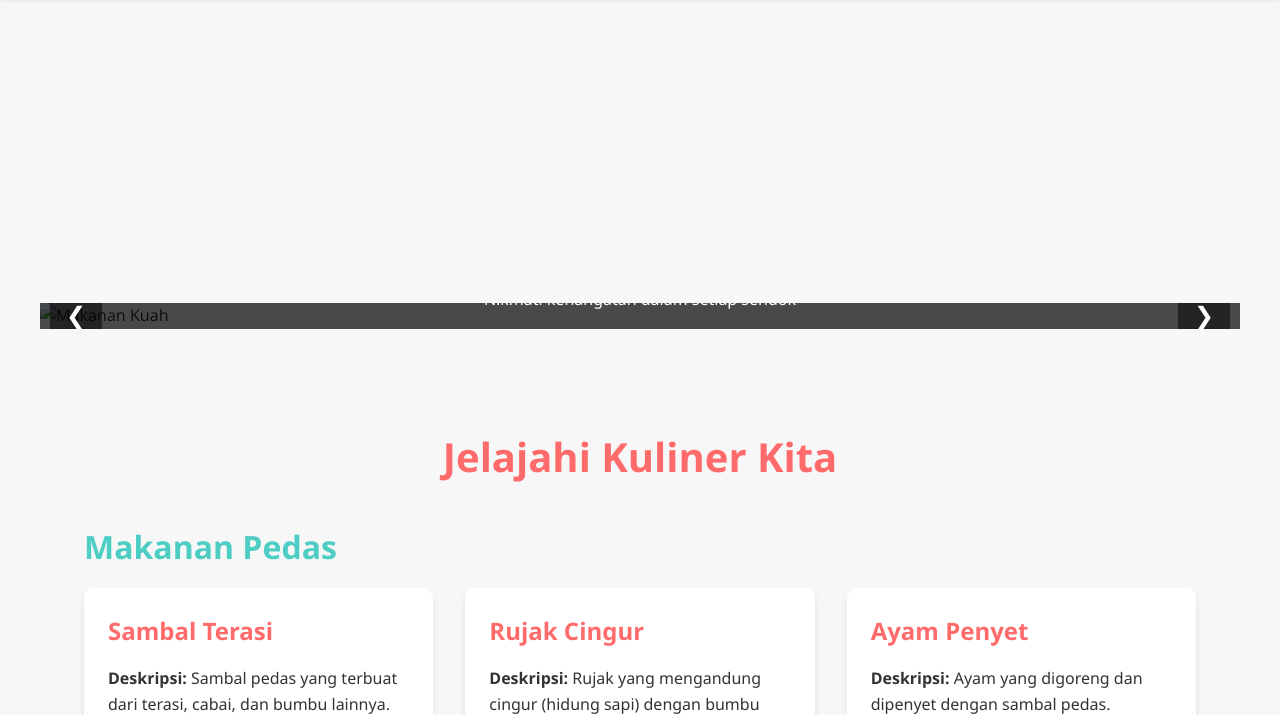
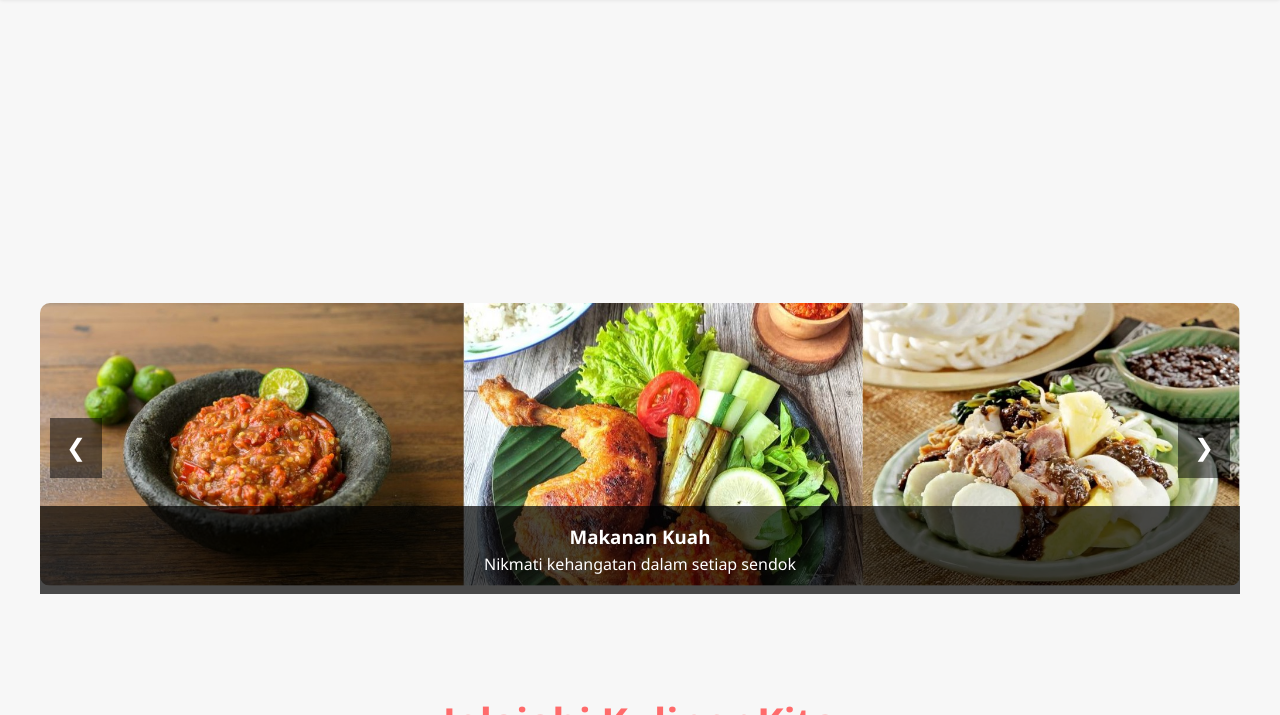
Before and after one commit to Roberto121104/Kulinerjawatimur.github.io, a plain HTML site: page Kuliner.html in a window 1280 px wide. Both pictures are taken after a click on the button "Previous slide". Shown: the part 529-1244 px from the top of the page. Drawn offline with Linux system fonts and the light colour scheme.

Commit message:
Update Kuliner.html

```diff
--- a/Kuliner.html
+++ b/Kuliner.html
@@ -31,7 +31,7 @@
 
         <section id="slider" class="slider">
             <div class="slide active">
-                <img src="/placeholder.svg?height=600&width=1200" alt="Makanan Kuah">
+                <img src="makanan pedas.jpeg" alt="Makanan Kuah">
                 <div class="slide-content">
                     <h3>Makanan Kuah</h3>
                     <p>Nikmati kehangatan dalam setiap sendok</p>
```
